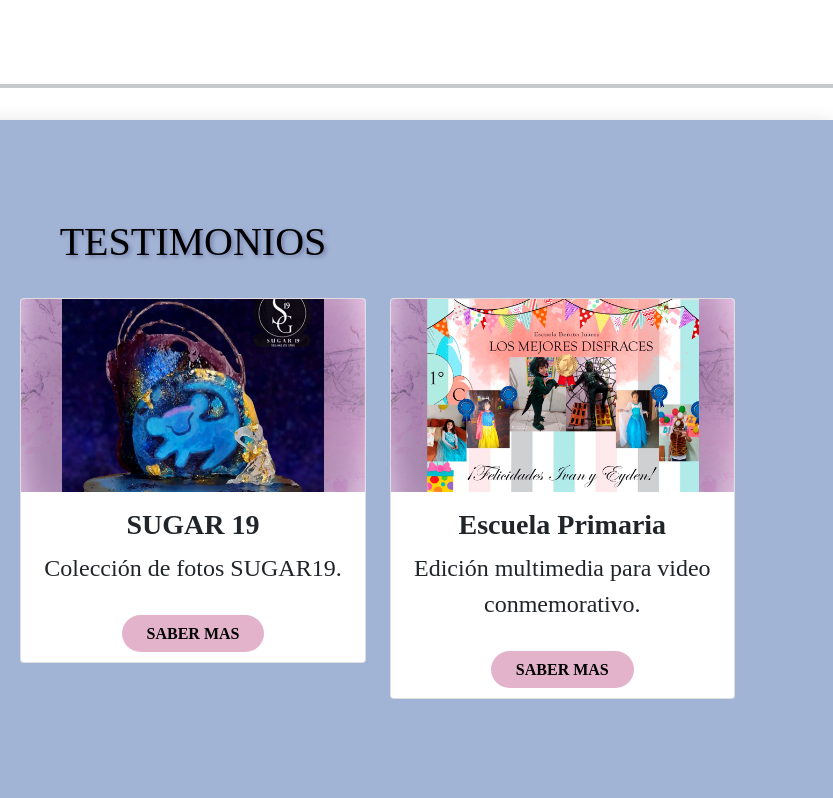
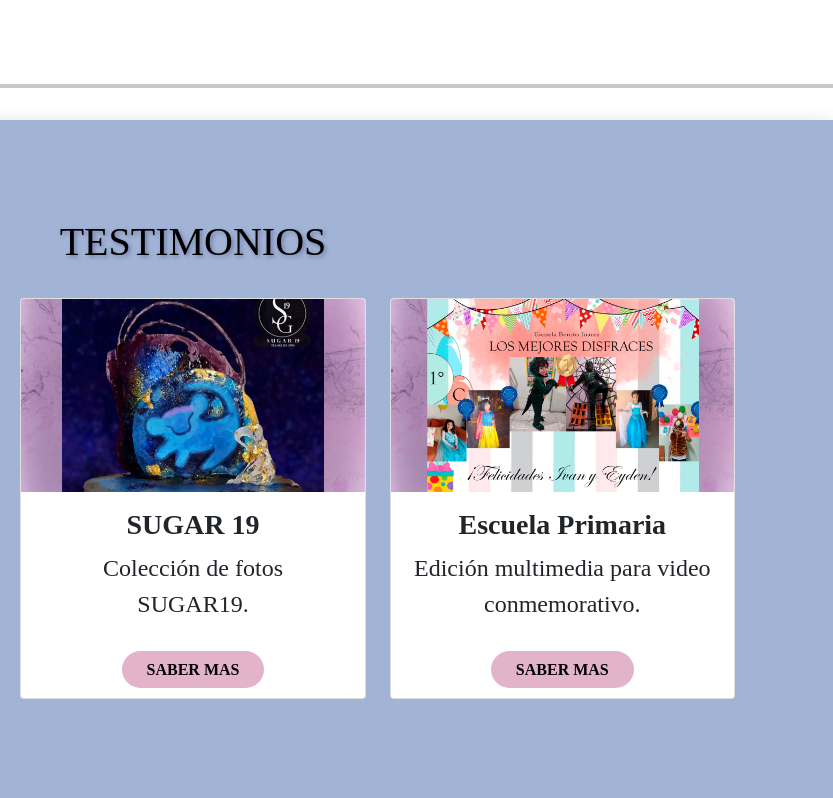
Before and after one commit to Kharenn3701/ProyectoEjemplo, a plain HTML site: page index.html in a window 1280 px wide. Shown: the part 1216-2014 px from the top of the page, 447-1280 px from the left. Drawn offline with nearby package versions, Linux system fonts and the light colour scheme.

Commit message:
Update index.html

```diff
--- a/index.html
+++ b/index.html
@@ -160,7 +160,7 @@
                           <div class="card-body">
                             <h3 class="card-title"><strong>SUGAR 19</strong>
                             </h3>
-                            <font size=5><p class="card-text">Colección de fotos SUGAR19.</p></font>
+                            <font size=5><p class="card-text">Colección de fotos <br> SUGAR19.</p></font>
                             <br>
                             <a href="proyecto2.html" class="boton">SABER MAS</a>
                           </div>
```
